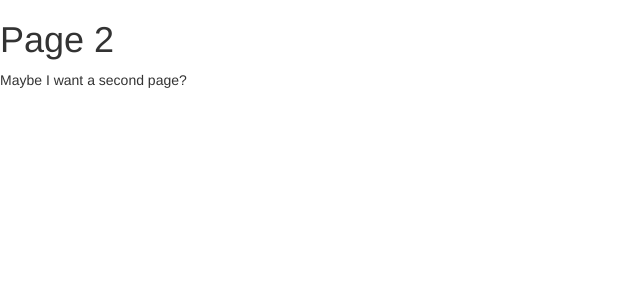
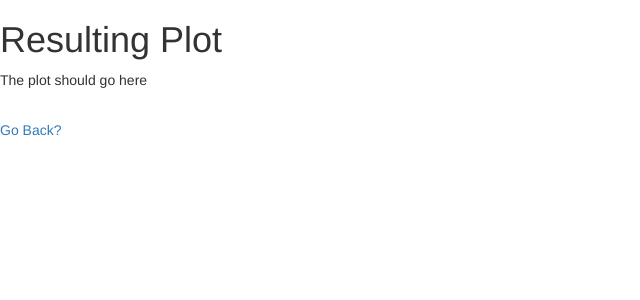
Before and after one commit to EAHub/TDI_Flask_Demo, a Flask app: page /Page2 in a window 1280 px wide. Shown: the top 300 px of the page, without its empty margins (0-640 px from the left). Run offline with Flask 2, Linux system fonts and the light colour scheme; some libraries are stand-ins or nearby versions.

Commit message:
cleaned html spacing
spacing and back button for page2

```diff
--- a/templates/Page2.html
+++ b/templates/Page2.html
@@ -1,23 +1,23 @@
 <!doctype html>
 <html lang="en">
 
-
-
 <head>
 	<meta charset="utf-8">
-	<title>Page 2</title>
+	<title>Page2</title>
 	<link rel="stylesheet" href="https://maxcdn.bootstrapcdn.com/bootstrap/3.3.5/css/bootstrap.min.css">
 	<link rel="stylesheet" href="https://maxcdn.bootstrapcdn.com/bootstrap/3.3.5/css/bootstrap-theme.min.css">
 	<script src="https://maxcdn.bootstrapcdn.com/bootstrap/3.3.5/js/bootstrap.min.js"></script>
 </head>
 
 
+<body>
+	<div>
+  		<h1>Resulting Plot</h1>
+		<p>The plot should go here</p>
 
 
-<body>
-	<div>
-  		<h1>Page 2</h1>
-		<p>Maybe I want a second page?</p>
+		<br>
+		<a href="/Page1">Go Back?</a>
 	</div>
 </body>
 
```
Also changed, not shown: templates/Page1.html (+4 -7 lines).
